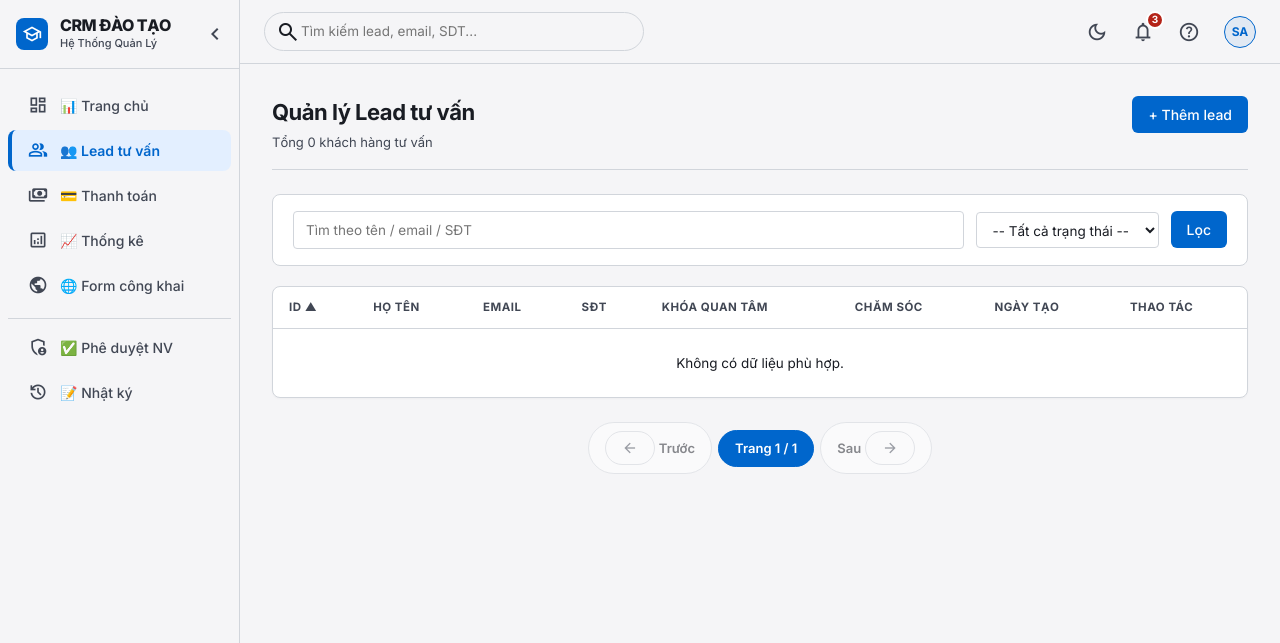
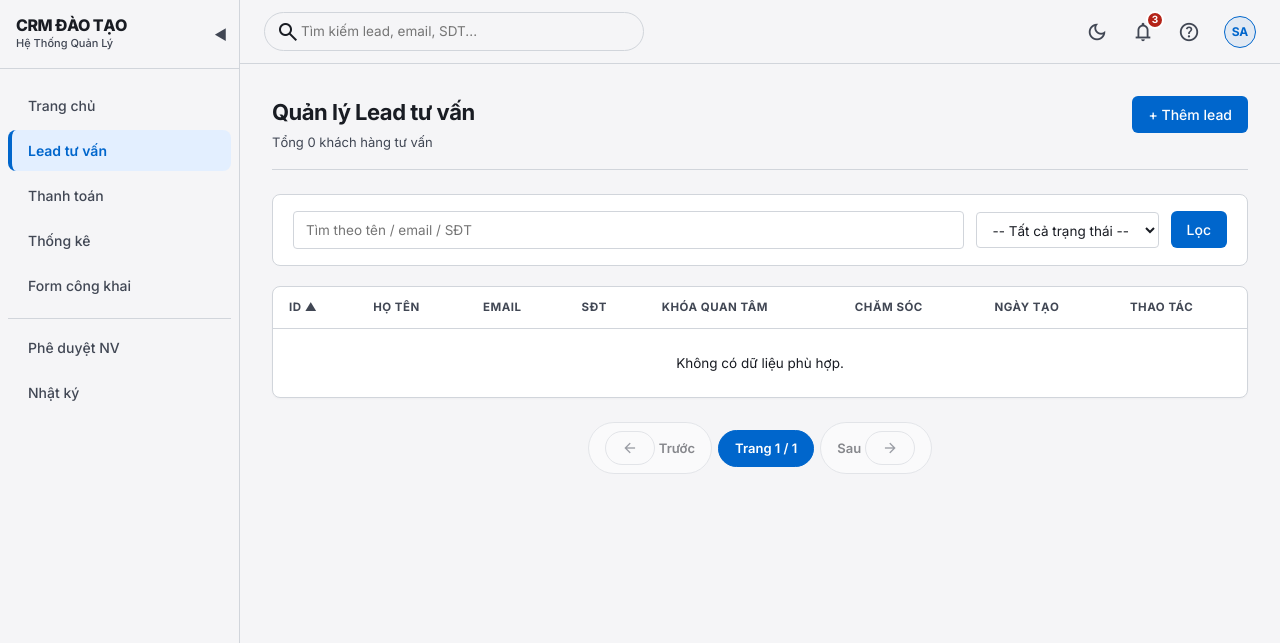
Before and after one commit to qanh-khtn/lab06-mini-training-final, a PHP site: page /leads/ in a window 1280 px wide. Shown: the top 643 px of the page. Run offline with PHP 8.4, Linux system fonts and the light colour scheme; the visitor is signed in with stand-in values (Sample User, id 1); data that the repository does not hold is empty.

Commit message:
style(sidebar): remove all Material Symbols icons
- Remove brand-logo school icon from sidebar header
- Remove chevron_left icon from sidebar-toggle (use ◀ instead)
- Remove material-symbols-outlined icons from all sidebar menu items
- Keep emoji indicators and text labels only
- Sidebar now text-based, cleaner appearance

```diff
--- a/views/layout.php
+++ b/views/layout.php
@@ -28,60 +28,50 @@ $showSidebar = is_logged_in() && !in_array($currentPath, ['/login', '/register',
     <!-- Sidebar -->
     <aside class="sidebar" id="sidebar">
         <div class="sidebar-header">
-            <span class="brand-logo">
-                <span class="material-symbols-outlined" style="color:#fff; font-size: 20px;">school</span>
-            </span>
             <div>
                 <h2>CRM Đào Tạo</h2>
                 <p>Hệ Thống Quản Lý</p>
             </div>
             <button class="sidebar-toggle" id="sidebar-toggle" title="Ẩn/hiện sidebar">
-                <span class="material-symbols-outlined">chevron_left</span>
+                ◀
             </button>
         </div>
         <nav class="sidebar-nav">
             <ul>
                 <li>
                     <a class="<?= $currentPath === '/' ? 'active' : '' ?>" href="/">
-                        <span class="material-symbols-outlined">dashboard</span>
-                        <span>📊 Trang chủ</span>
+                        <span>Trang chủ</span>
                     </a>
                 </li>
                 <li>
                     <a class="<?= str_starts_with($currentPath, '/leads') ? 'active' : '' ?>" href="/leads">
-                        <span class="material-symbols-outlined">group</span>
-                        <span>👥 Lead tư vấn</span>
+                        <span>Lead tư vấn</span>
                     </a>
                 </li>
                 <li>
                     <a class="<?= str_starts_with($currentPath, '/payments') ? 'active' : '' ?>" href="/payments">
-                        <span class="material-symbols-outlined">payments</span>
-                        <span>💳 Thanh toán</span>
+                        <span>Thanh toán</span>
                     </a>
                 </li>
                 <li>
                     <a class="<?= $currentPath === '/stats' ? 'active' : '' ?>" href="/stats">
-                        <span class="material-symbols-outlined">analytics</span>
-                        <span>📈 Thống kê</span>
+                        <span>Thống kê</span>
                     </a>
                 </li>
                 <li>
                     <a class="<?= str_starts_with($currentPath, '/public-leads') ? 'active' : '' ?>" href="/public-leads/create">
-                        <span class="material-symbols-outlined">public</span>
-                        <span>🌐 Form công khai</span>
+                        <span>Form công khai</span>
                     </a>
                 </li>
                 <?php if (($_SESSION['user_role'] ?? '') === 'admin'): ?>
                 <li style="border-top: 1px solid var(--border); margin-top: 8px; padding-top: 8px;">
                     <a class="<?= $currentPath === '/admin/users/pending' ? 'active' : '' ?>" href="/admin/users/pending">
-                        <span class="material-symbols-outlined">admin_panel_settings</span>
-                        <span>✅ Phê duyệt NV</span>
+                        <span>Phê duyệt NV</span>
                     </a>
                 </li>
                 <li>
                     <a class="<?= $currentPath === '/admin/logs' ? 'active' : '' ?>" href="/admin/logs">
-                        <span class="material-symbols-outlined">history</span>
-                        <span>📝 Nhật ký</span>
+                        <span>Nhật ký</span>
                     </a>
                 </li>
                 <?php endif; ?>
```
